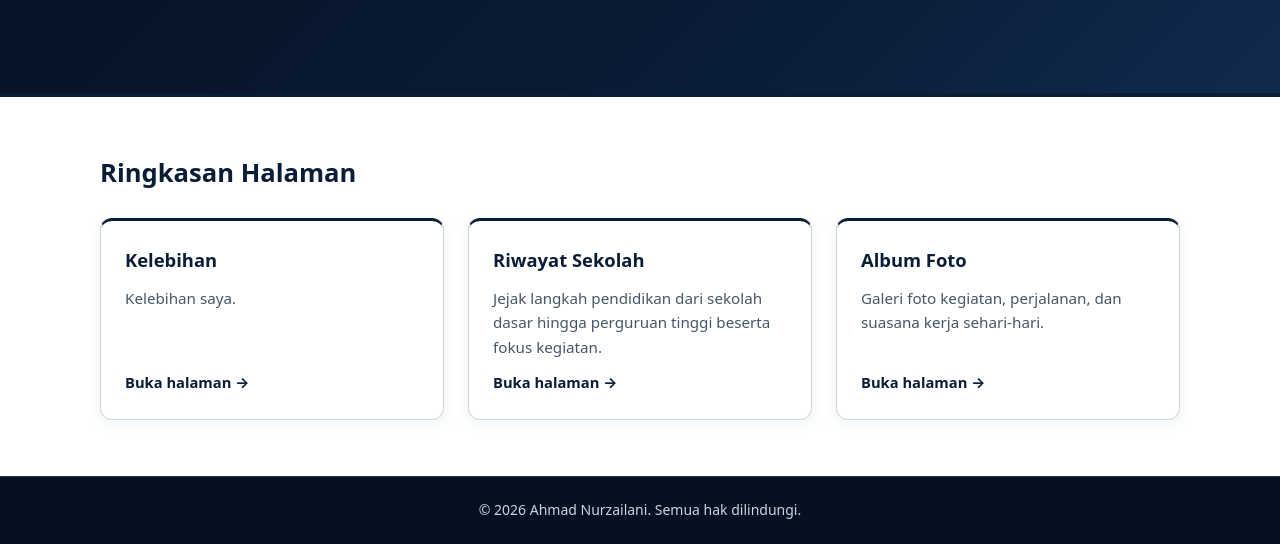
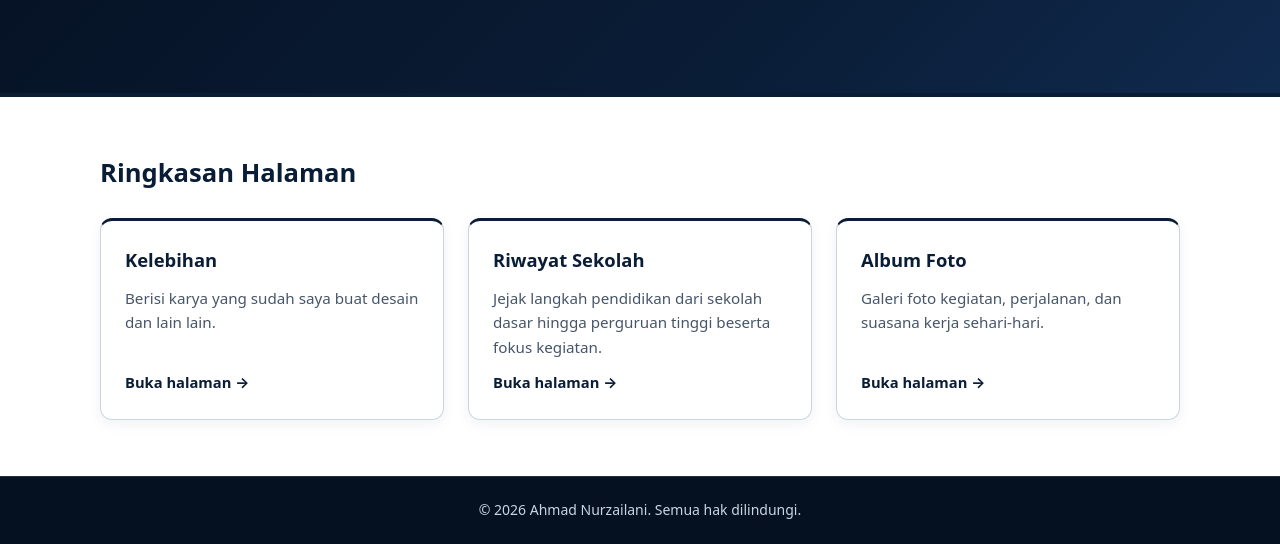
Before and after one commit to seelowlasa/seelowlasa.github.io, a plain HTML site: page profile-beranda.html in a window 1280 px wide. Shown: the part 301-845 px from the top of the page. Drawn offline with Linux system fonts and the light colour scheme.

Commit message:
Update description in profile-beranda.html

```diff
--- a/profile-beranda.html
+++ b/profile-beranda.html
@@ -35,7 +35,7 @@
       <div class="grid-3">
         <article class="card">
           <h3>Kelebihan</h3>
-          <p>Kelebihan saya.</p>
+          <p>Berisi karya yang sudah saya buat desain dan lain lain.</p>
           <a href="portofolio.html" class="text-link">Buka halaman &rarr;</a>
         </article>
 
```
